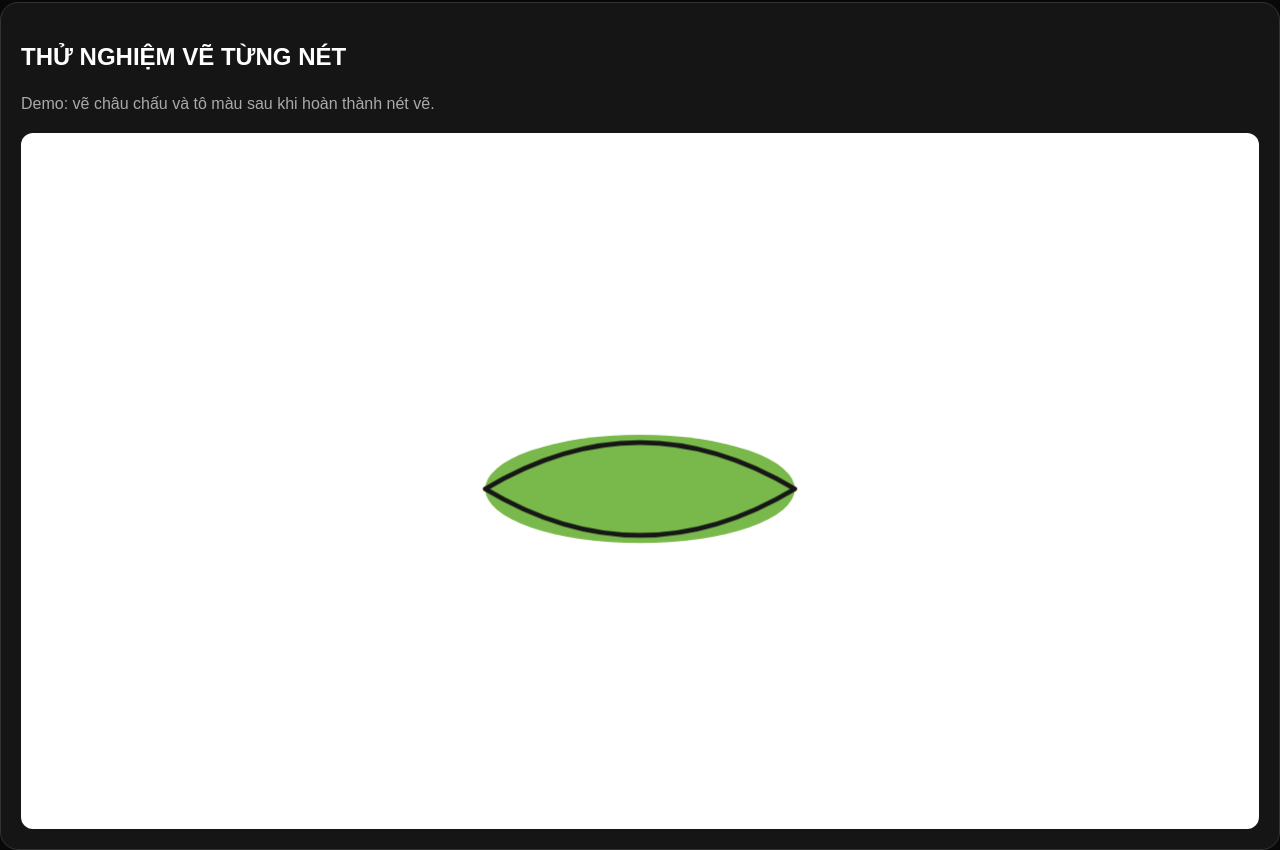
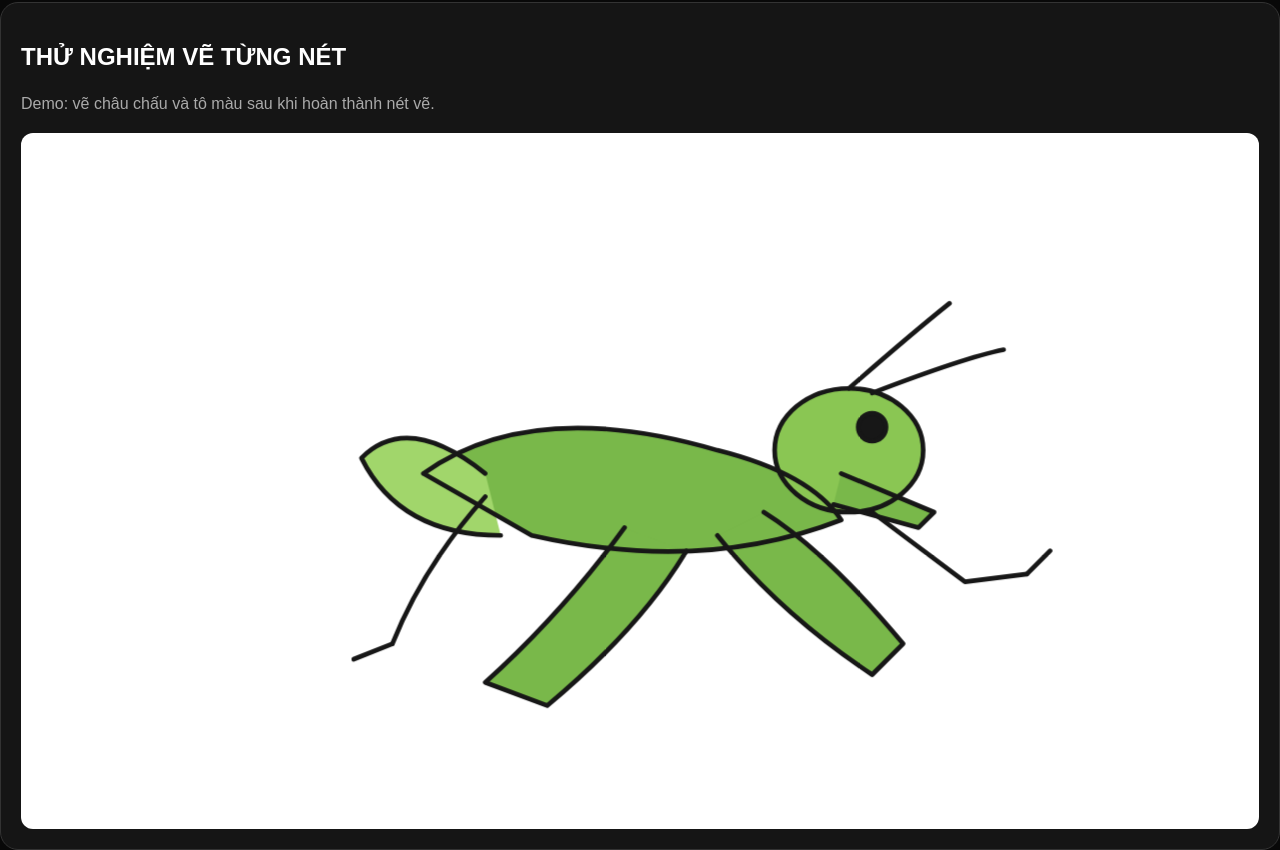
Before and after one commit to truongct0047-bit/whiteboard-ai, a plain HTML site: page index.html in a window 1280 px wide. Shown: the part 910-1760 px from the top of the page. Drawn offline with Linux system fonts and the light colour scheme.

Commit message:
Update index.html

```diff
--- a/index.html
+++ b/index.html
@@ -121,9 +121,36 @@ footer{text-align:center;color:#777;font-size:12px;margin:30px}
 
   <div class="drawing-animation">
     <svg viewBox="0 0 800 450" xmlns="http://www.w3.org/2000/svg">
-      <ellipse class="color-fill" cx="400" cy="230" rx="100" ry="35" fill="#79b84a"/>
-      <path class="draw-line" d="M300 230 Q400 170 500 230 Q400 290 300 230"/>
-    </svg>
+
+  <!-- MÀU TÔ -->
+  <g class="color-fill" style="animation-delay:4s">
+    <path d="M260 220 Q330 170 450 205 Q510 220 530 250 Q440 285 330 260 Z" fill="#79b84a"/>
+    <ellipse cx="535" cy="205" rx="48" ry="40" fill="#8ac653"/>
+    <path d="M300 220 Q250 180 220 210 Q245 260 310 260 Z" fill="#a1d66b"/>
+    <path d="M390 255 Q350 310 300 355 L340 370 Q400 320 430 270 Z" fill="#79b84a"/>
+    <path d="M450 260 Q490 310 550 350 L570 330 Q520 270 480 245 Z" fill="#79b84a"/>
+    <path d="M530 220 L590 245 L580 255 L525 240 Z" fill="#79b84a"/>
+    <circle cx="550" cy="190" r="9" fill="#171717"/>
+  </g>
+
+  <!-- NÉT VẼ -->
+  <g class="draw-line">
+    <path d="M260 220 Q330 170 450 205 Q510 220 530 250 Q440 285 330 260 Z"/>
+    <path d="M535 165 Q575 130 600 110"/>
+    <path d="M550 168 Q610 145 635 140"/>
+    <ellipse cx="535" cy="205" rx="48" ry="40"/>
+    <circle cx="550" cy="190" r="9"/>
+    <path d="M300 220 Q250 180 220 210 Q245 260 310 260"/>
+    <path d="M390 255 Q350 310 300 355 L340 370 Q400 320 430 270"/>
+    <path d="M450 260 Q490 310 550 350 L570 330 Q520 270 480 245"/>
+    <path d="M530 220 L590 245 L580 255 L525 240"/>
+    <path d="M300 235 Q260 280 240 330"/>
+    <path d="M240 330 L215 340"/>
+    <path d="M550 245 L610 290 L650 285"/>
+    <path d="M650 285 L665 270"/>
+  </g>
+
+</svg>
   </div>
 </section>
 
```
